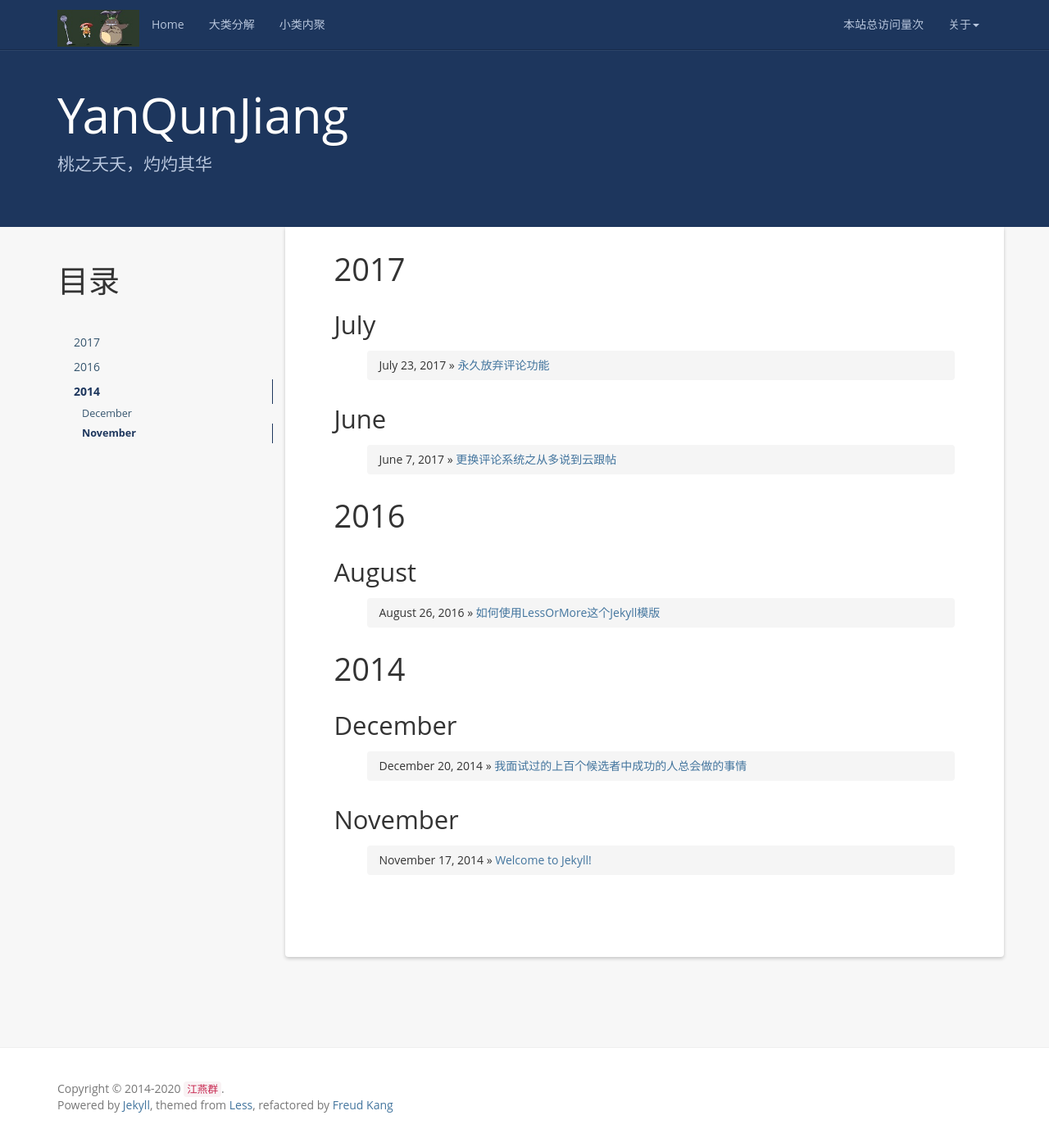
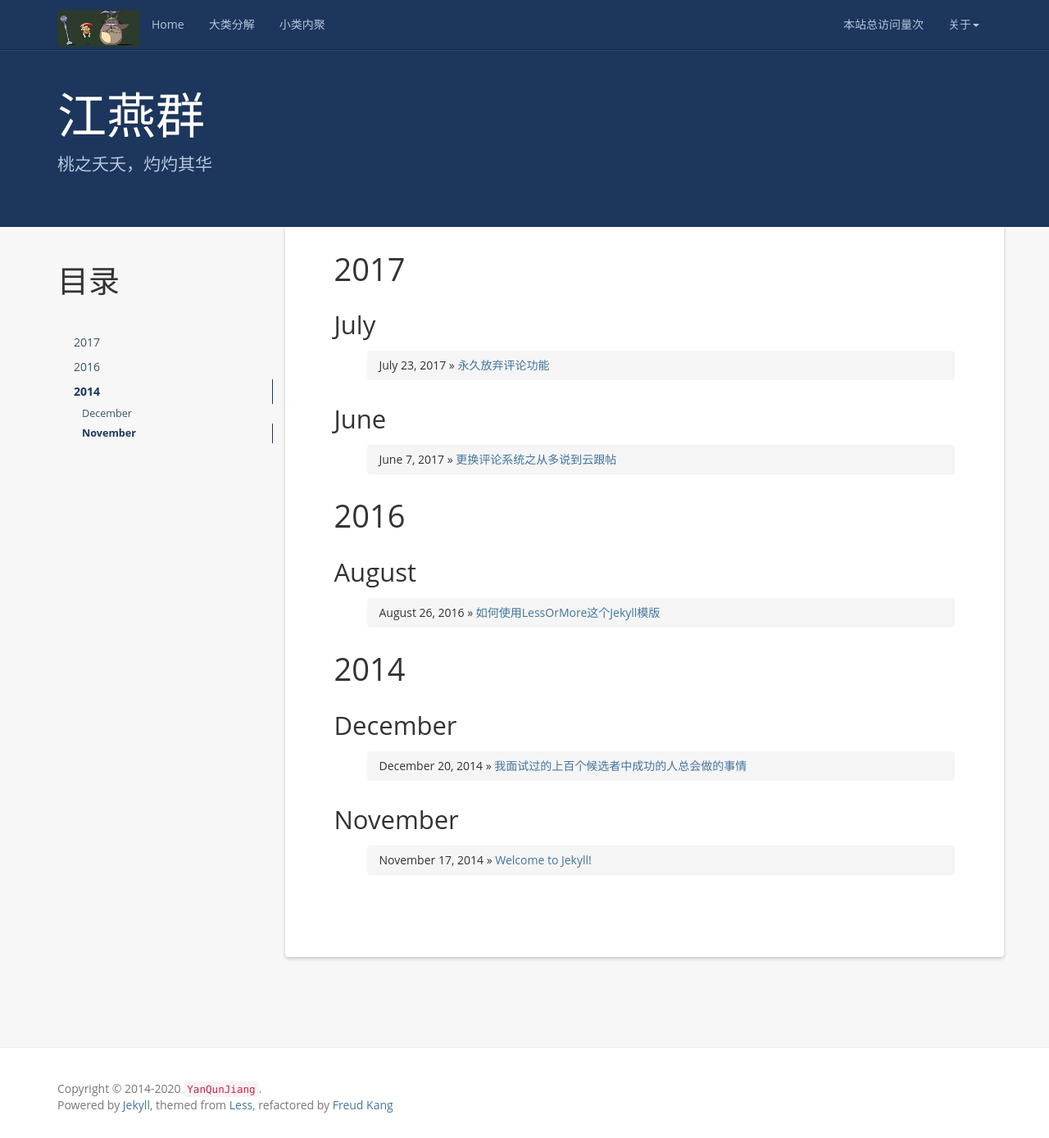
Before and after one commit to Elvira521feng/YanQunJiang.github.io, a Jekyll site: the page built from index.html, in a window 1280 px wide and 1389 px high. Shown: the whole window at 82% size. Built offline with Jekyll 4.4.1, drawn with Linux system fonts in a browser that asks for light colours; nearby versions of some CDN libraries; a script that is not in the unit is left out; the list of posts is cut into pages by our own code; comment, search, counter and statistics services are not loaded.

Commit message:
更新配置文件

```diff
--- a/_config.yml
+++ b/_config.yml
@@ -1,7 +1,7 @@
 # Site settings
-name: YanQunJiang
+name: 江燕群
 email: elvira521feng@163.com
-author: 江燕群
+author: YanQunJiang
 url: https://elvira521feng.github.io/
 resume_site: https://elvira521feng.github.io/
 github: https://github.com/Elvira521feng/
```
